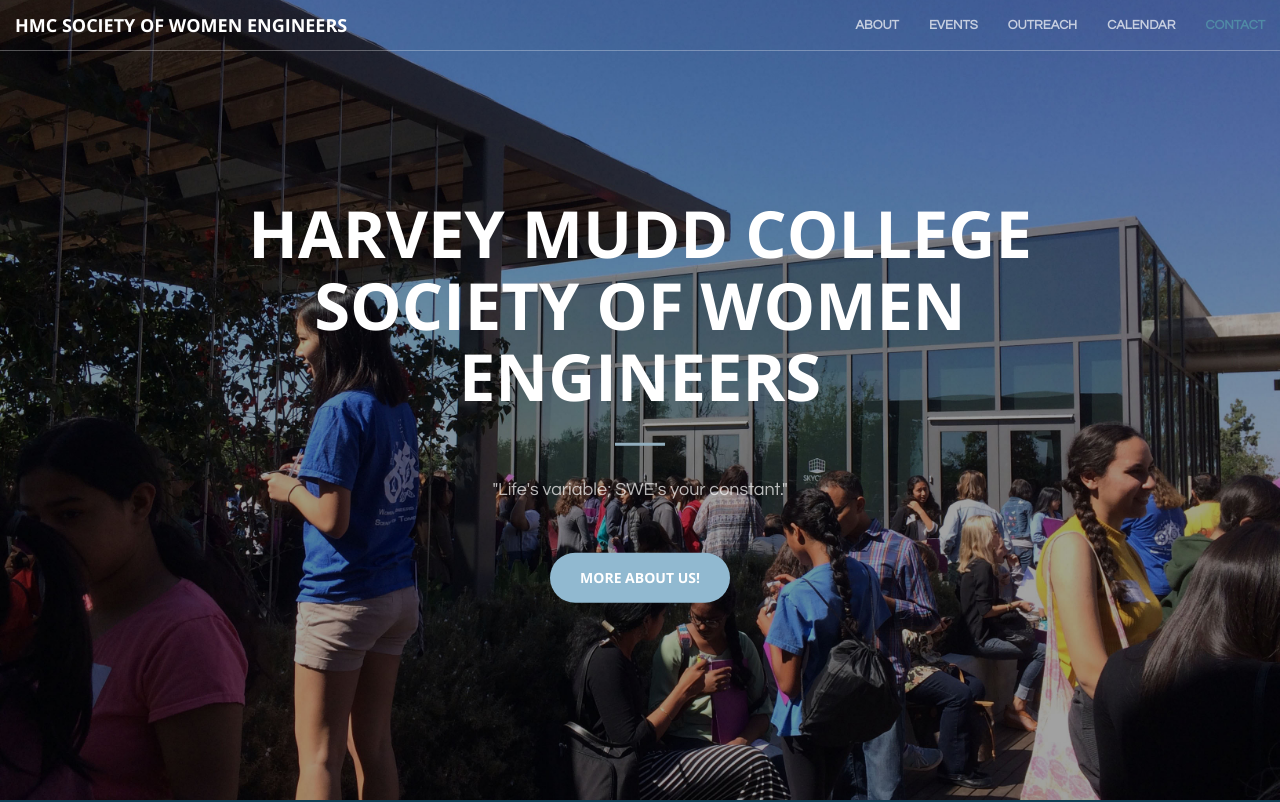
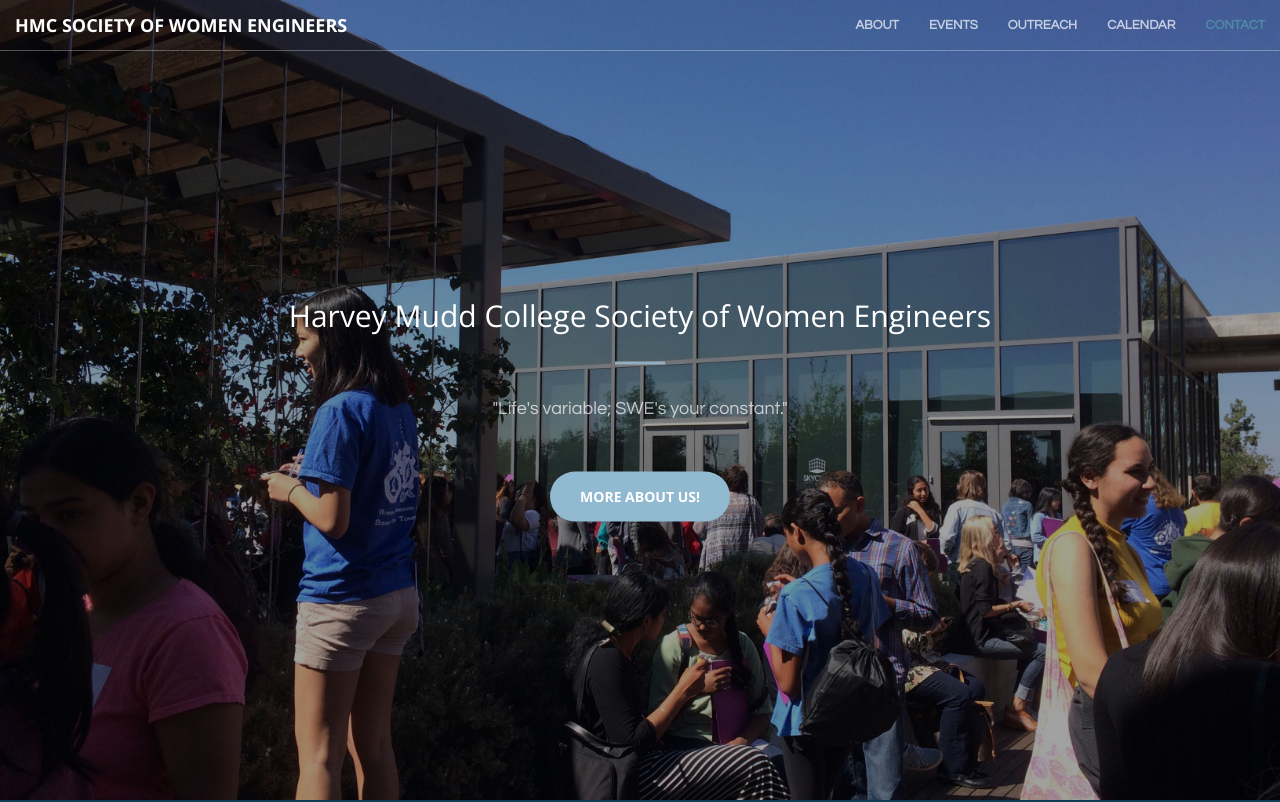
Before and after one commit to scheng48/HMC-SWE-Website, a plain HTML site: page index.html in a window 1280 px wide. Shown: the top 802 px of the page. Drawn offline with nearby package versions, Linux system fonts and the light colour scheme.

Commit message:
Adding more little things

```diff
--- a/index.html
+++ b/index.html
@@ -83,7 +83,7 @@
     <header>
         <div class="header-content">
             <div class="header-content-inner">
-                <h1>Harvey Mudd College Society of Women Engineers</h1>
+                <h2>Harvey Mudd College Society of Women Engineers</h2>
                 <hr>
                 <p>"Life's variable; SWE's your constant."</p>
                 <a href="#about" class="btn btn-primary btn-xl page-scroll">More About Us!</a>
```
